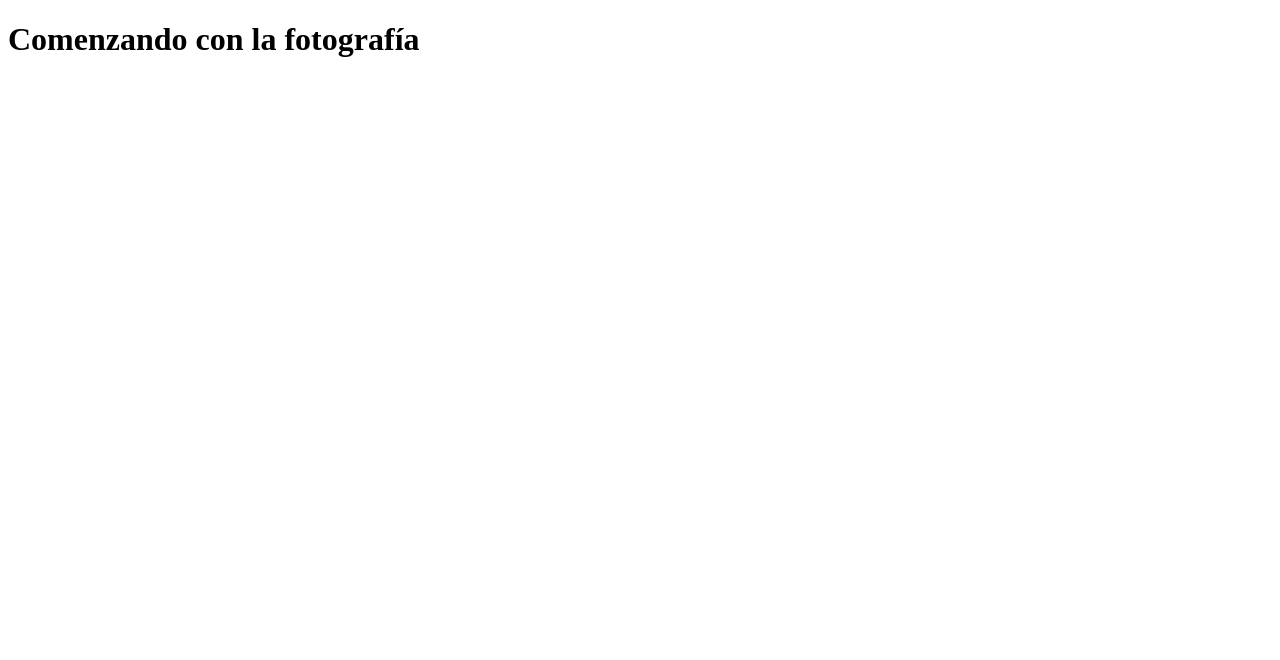
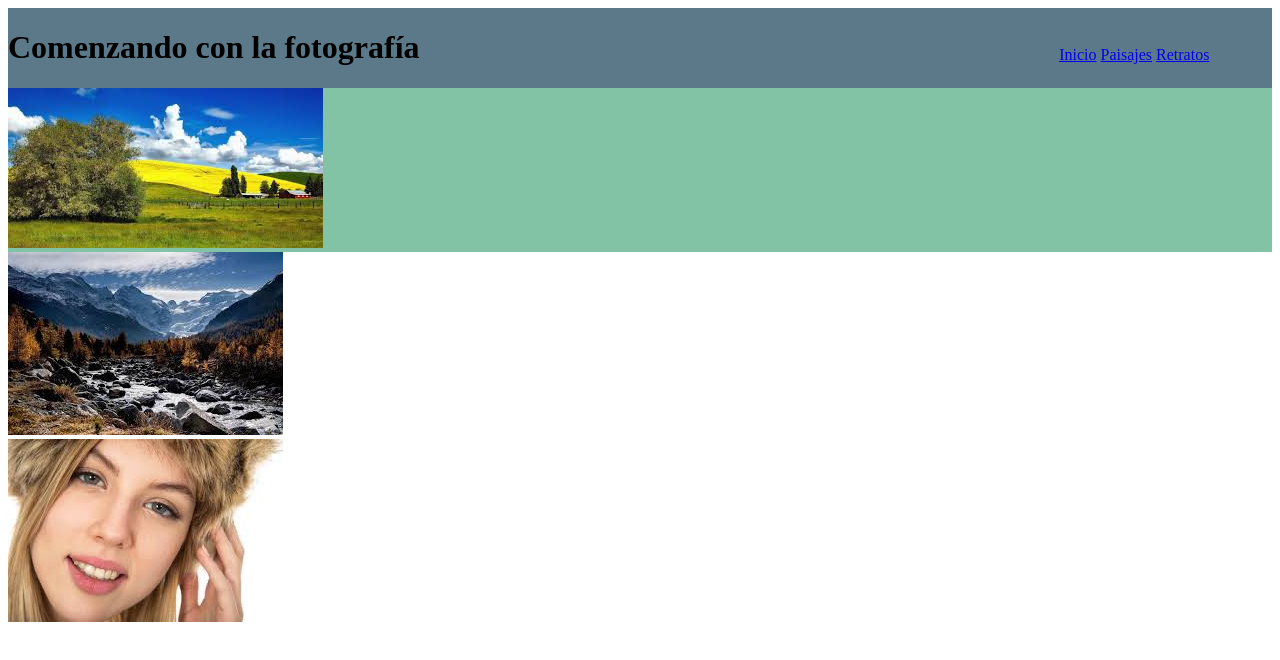
Before and after one commit to MOISESMARTOS/Evaluacion-CSS, a plain HTML site: page index.html in a window 1280 px wide. Drawn offline with Linux system fonts and the light colour scheme.

Commit message:
diagramado

```diff
--- a/css/estilos.css
+++ b/css/estilos.css
@@ -0,0 +1,23 @@
+header {
+  background-color: #5b7989;
+  display: flex;
+  flex-flow:wrap;
+}
+h1{
+  width: 80%;
+}
+nav {
+  margin: 0;
+  width: 20%;
+}
+nav ul {
+    margin-top: 15%;
+}
+
+nav ul li {
+  display: inline;
+  list-style: none;
+}
+#imagen-central{
+  background-color: #82c3a6;
+}
--- a/index.html
+++ b/index.html
@@ -3,13 +3,32 @@
   <head>
     <meta charset="utf-8">
     <title>Comenzando con la fotografía</title>
+    <link rel="stylesheet" href="css/estilos.css">
+    <meta name="viewport" content="width=device-width, initial-sclale=1.0">
   </head>
   <body>
     <header>
       <h1>Comenzando con la fotografía</h1>
+      <nav>
+        <ul>
+          <li><a href="#">Inicio</a></li>
+          <li><a href="#">Paisajes</a></li>
+          <li><a href="#">Retratos</a></li>
+        </ul>
+      </nav>
     </header>
     <section>
-
+      <div id="imagen-central">
+        <img src="imagenes/central-1.jpg" alt="Paisajes">
+      </div>
+      <div id="imagenes">
+        <div class="secundarias">
+          <img src="imagenes/paisaje-1.jpg" alt="Paisaje">
+        </div>
+        <div class="secundarias">
+          <img src="imagenes/retrato-1.jpg" alt="">
+        </div>
+      </div>
     </section>
     <footer>
 
```
Also changed, not shown: imagenes/central-1.jpg (added), imagenes/paisaje-1.jpg (added), imagenes/retrato-1.jpg (added).
